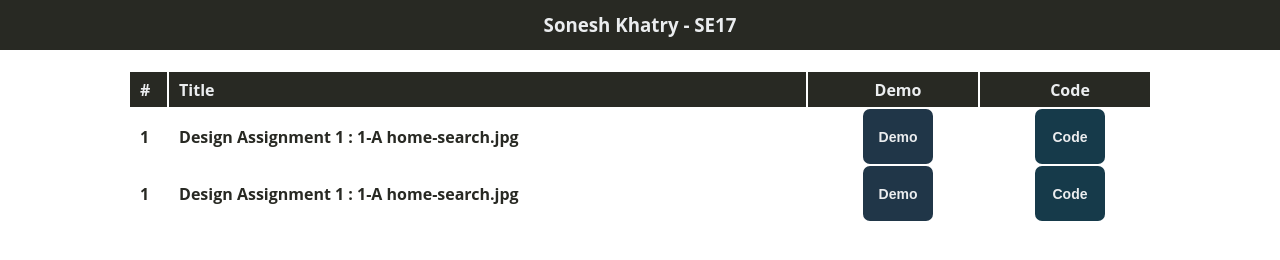
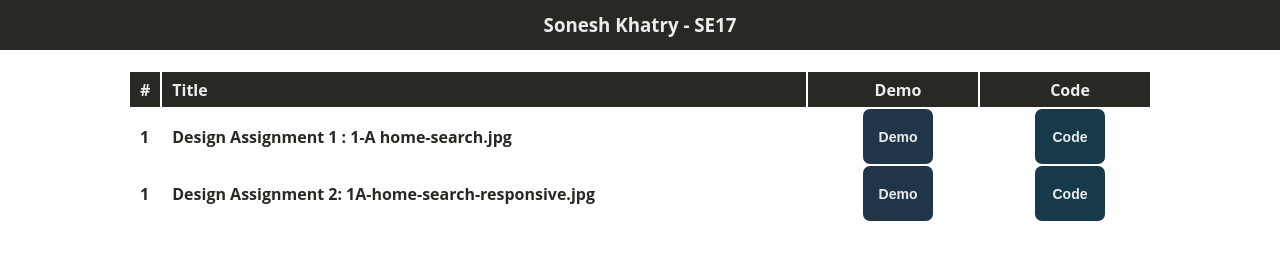
Before and after one commit to Soneshaps/soneshaps.github.io, a plain HTML site: page index.html in a window 1280 px wide. Drawn offline with Linux system fonts and the light colour scheme.

Commit message:
row added

```diff
--- a/index.html
+++ b/index.html
@@ -15,7 +15,7 @@
 					<th class="td-width center">Demo</th>
 					<th class="td-width center">Code</th>
 				</tr>
-				<tr>
+				<tr class="">
 					<td>1</td>
 					<td>Design Assignment 1 : 1-A home-search.jpg</td>
 					<td class="center"><a href="https://soneshaps.github.io/tutangle-website/"><button class="btn demo">Demo</button></a></td>
@@ -23,7 +23,7 @@
 				</tr>
 				<tr>
 					<td>1</td>
-					<td>Design Assignment 1 : 1-A home-search.jpg</td>
+					<td>Design Assignment 2: 1A-home-search-responsive.jpg</td>
 					<td class="center"><a href="https://soneshaps.github.io/tutangle-responsive/"><button class="btn demo">Demo</button></a></td>
 					<td class="center"><a href="https://github.com/Soneshaps/tutangle-responsive"><button class="btn code">Code</button></a></td>
 				</tr>
--- a/style.css
+++ b/style.css
@@ -48,6 +48,9 @@ td{
 	text-align: left;
 	color: #282923;
 }
+tr{
+	margin-bottom: 10px;
+}
 .btn{
 
 	height: 55px;
```
